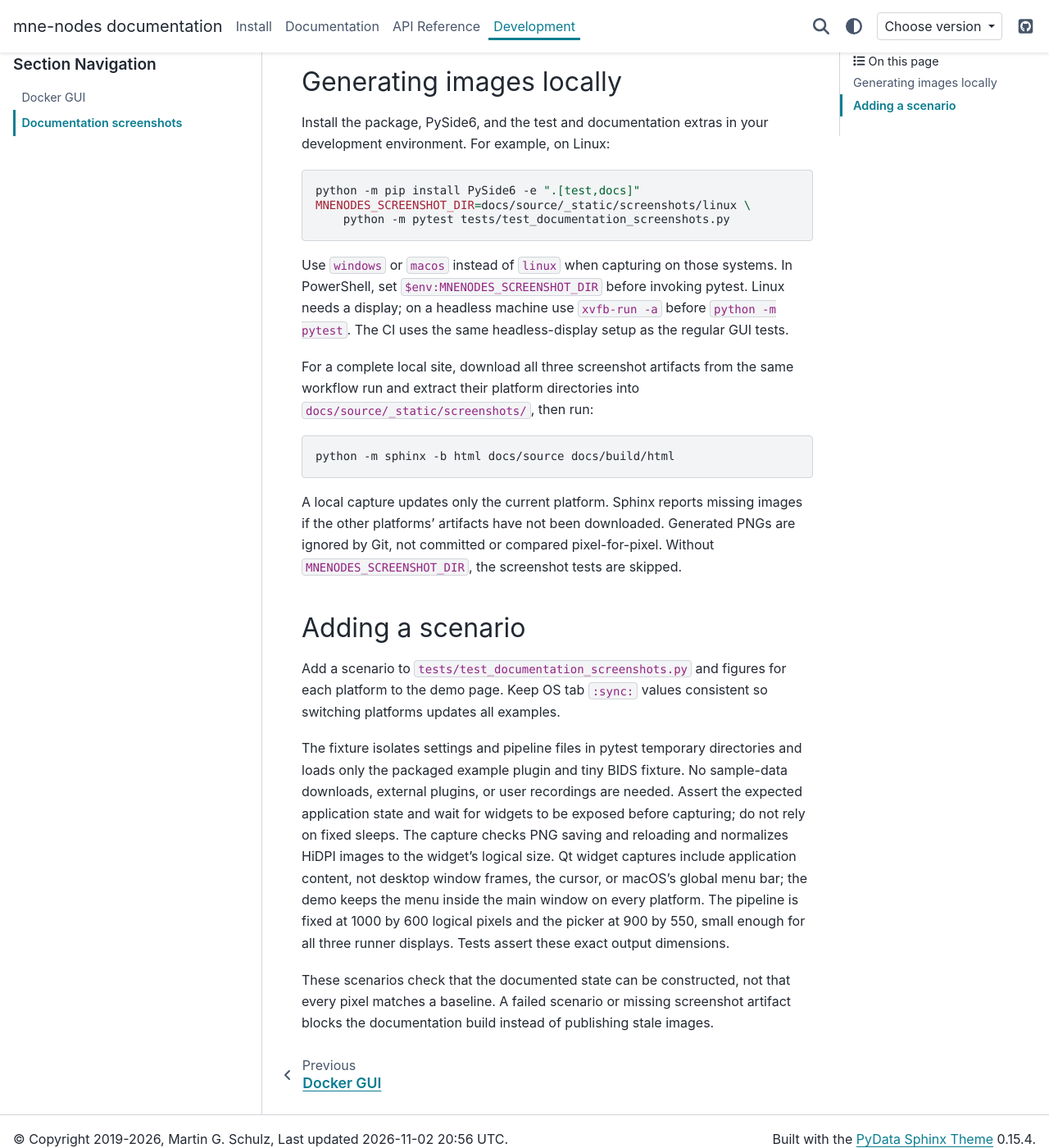
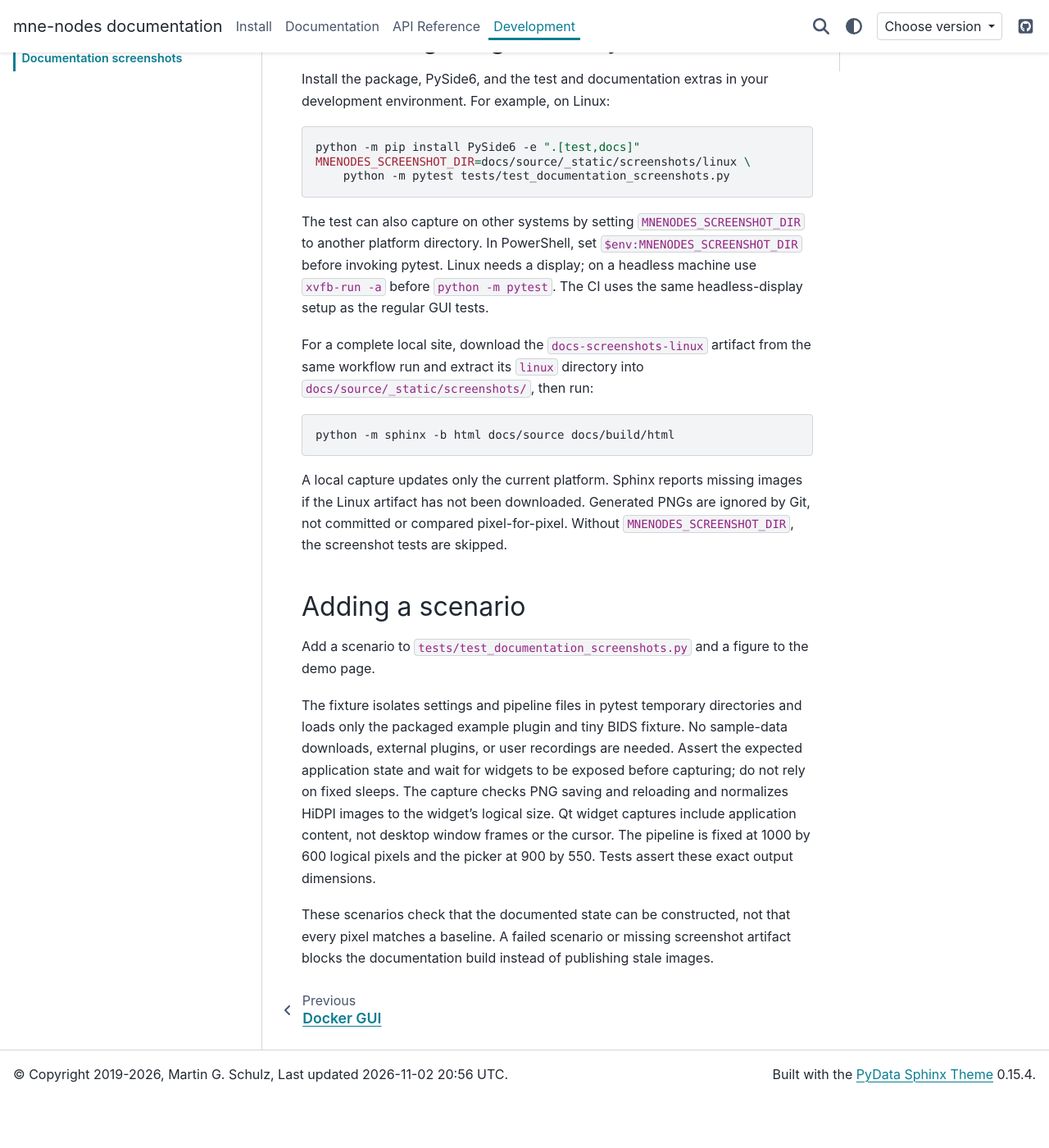
Before and after one commit to marsipu/mne-nodes, a Sphinx documentation site: the page built from docs/source/development/screenshots.rst, in a window 1280 px wide and 1400 px high, scrolled down 427 px. Shown: the whole window at 82% size. Built offline with Sphinx 7.4.7 and the PyData theme 0.15.4, drawn with Linux system fonts in a browser that asks for light colours; after the commit the page ends 1766 px from its top, so only the background shows below that; some of the changed text lies outside the part shown.

Commit message:
docs: use Ubuntu for screenshot demo
Co-authored-by: marsipu <46245704+marsipu@users.noreply.github.com>

```diff
--- a/docs/source/development/screenshots.rst
+++ b/docs/source/development/screenshots.rst
@@ -2,11 +2,9 @@ Documentation screenshots
 =========================
 
 The ``Render Documentation`` workflow captures the application on
-``ubuntu-latest``, ``windows-latest``, and ``macos-latest`` before building
-Sphinx. Each runner uploads a ``docs-screenshots-<platform>`` artifact.
-The documentation job merges those artifacts and embeds the images in the
-:doc:`demo page </documentation/screenshot_demo>` using synchronized
-``sphinx-design`` tabs.
+``ubuntu-latest`` before building Sphinx. The runner uploads a
+``docs-screenshots-linux`` artifact, which the documentation job embeds in the
+:doc:`demo page </documentation/screenshot_demo>`.
 
 On a pull request, download and extract the ``html-docs`` artifact from the
 workflow run, then open ``index.html`` to preview the site. No Pages deployment
@@ -25,14 +23,14 @@ development environment. For example, on Linux:
    MNENODES_SCREENSHOT_DIR=docs/source/_static/screenshots/linux \
        python -m pytest tests/test_documentation_screenshots.py
 
-Use ``windows`` or ``macos`` instead of ``linux`` when capturing on those
-systems. In PowerShell, set ``$env:MNENODES_SCREENSHOT_DIR`` before invoking
-pytest. Linux needs a display; on a headless machine use ``xvfb-run -a`` before
-``python -m pytest``. The CI uses the same headless-display setup as the
-regular GUI tests.
+The test can also capture on other systems by setting
+``MNENODES_SCREENSHOT_DIR`` to another platform directory. In PowerShell, set
+``$env:MNENODES_SCREENSHOT_DIR`` before invoking pytest. Linux needs a display;
+on a headless machine use ``xvfb-run -a`` before ``python -m pytest``. The CI
+uses the same headless-display setup as the regular GUI tests.
 
-For a complete local site, download all three screenshot artifacts from the
-same workflow run and extract their platform directories into
+For a complete local site, download the ``docs-screenshots-linux`` artifact
+from the same workflow run and extract its ``linux`` directory into
 ``docs/source/_static/screenshots/``, then run:
 
 .. code-block:: bash
@@ -40,16 +38,15 @@ same workflow run and extract their platform directories into
    python -m sphinx -b html docs/source docs/build/html
 
 A local capture updates only the current platform. Sphinx reports missing
-images if the other platforms' artifacts have not been downloaded.
+images if the Linux artifact has not been downloaded.
 Generated PNGs are ignored by Git, not committed or compared pixel-for-pixel.
 Without ``MNENODES_SCREENSHOT_DIR``, the screenshot tests are skipped.
 
 Adding a scenario
 -----------------
 
-Add a scenario to ``tests/test_documentation_screenshots.py`` and figures for
-each platform to the demo page. Keep OS tab ``:sync:`` values consistent so
-switching platforms updates all examples.
+Add a scenario to ``tests/test_documentation_screenshots.py`` and a figure to
+the demo page.
 
 The fixture isolates settings and pipeline files in pytest temporary
 directories and loads only the packaged example plugin and tiny BIDS fixture.
@@ -57,11 +54,9 @@ No sample-data downloads, external plugins, or user recordings are needed.
 Assert the expected application state and wait for widgets to be exposed
 before capturing; do not rely on fixed sleeps. The capture checks PNG saving
 and reloading and normalizes HiDPI images to the widget's logical size.
-Qt widget captures include application content, not desktop window frames,
-the cursor, or macOS's global menu bar; the demo keeps the menu inside the
-main window on every platform. The pipeline is fixed at 1000 by 600 logical
-pixels and the picker at 900 by 550, small enough for all three runner
-displays. Tests assert these exact output dimensions.
+Qt widget captures include application content, not desktop window frames or
+the cursor. The pipeline is fixed at 1000 by 600 logical pixels and the picker
+at 900 by 550. Tests assert these exact output dimensions.
 
 These scenarios check that the documented state can be constructed, not
 that every pixel matches a baseline. A failed scenario or missing screenshot
--- a/docs/source/index.rst
+++ b/docs/source/index.rst
@@ -13,7 +13,7 @@ Welcome to mne-nodes's documentation!
 ===========================================
 
 See the :doc:`CI screenshot demo <documentation/screenshot_demo>` for
-automatically captured views of the app on Linux, Windows, and macOS.
+automatically captured views of the app on Ubuntu.
 
 .. toctree::
    :maxdepth: 2
```
Also changed, not shown: docs/source/documentation/screenshot_demo.rst (+8 -51 lines), 1 other file.
